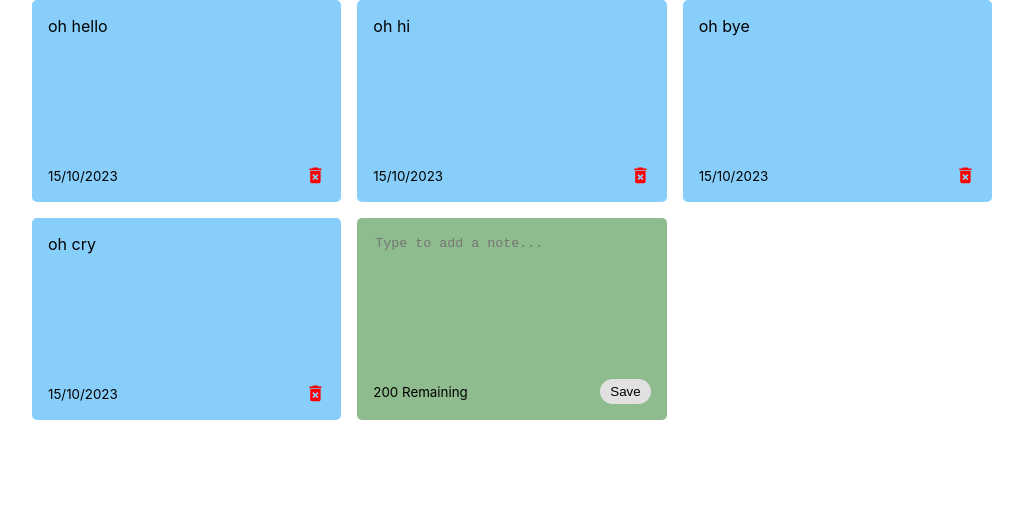
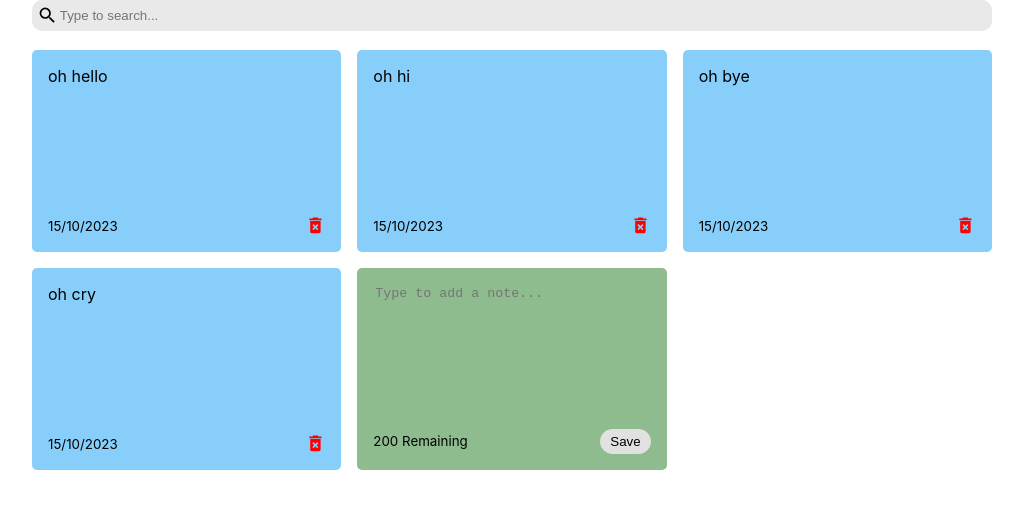
Before and after one commit to salizarana/react-notes, a React (Create React App) app: page / in a window 1280 px wide. Shown: the top 508 px of the page, without its empty margins (128-1151 px from the left). Built offline with nearby package versions, Linux system fonts and the light colour scheme.

Commit message:
Add search funtion.

```diff
--- a/src/App.js
+++ b/src/App.js
@@ -1,6 +1,7 @@
 import { useState } from "react";
 import { nanoid } from "nanoid";
 import NotesList from "./components/NotesList";
+import Search from "./components/Search";
 
 const App = () => {
   const [notes, setNotes] = useState([
@@ -26,6 +27,8 @@
     },
   ]);
 
+  const [searchText, setSearchText] = useState("");
+
   const addNote = (text) => {
     const date = new Date();
     const newNote = {
@@ -44,8 +47,11 @@
 
   return (
     <div className="container">
+      <Search handleSearchNote={setSearchText} />
       <NotesList
-        notes={notes}
+        notes={notes.filter((note) =>
+          note.text.toLowerCase().includes(searchText)
+        )}
         handleAddNote={addNote}
         handleDeleteNote={deleteNote}
       />
--- /dev/null
+++ b/src/components/Search.js
@@ -0,0 +1,17 @@
+import React from "react";
+import { MdSearch } from "react-icons/md";
+
+const Search = ({ handleSearchNote }) => {
+  return (
+    <div className="search">
+      <MdSearch className="search-icon" size="1.3em" />
+      <input
+        onChange={(event) => handleSearchNote(event.target.value)}
+        type="text"
+        placeholder="Type to search..."
+      />
+    </div>
+  );
+};
+
+export default Search;
--- a/src/index.css
+++ b/src/index.css
@@ -73,3 +73,21 @@
   cursor: pointer;
   color: red;
 }
+
+.search {
+  display: flex;
+  align-items: center;
+  background-color: rgb(233, 233, 233);
+  border-radius: 10px;
+  margin-bottom: 1.2rem;
+  padding: 5px;
+}
+
+.search input {
+  border: none;
+  background-color: rgb(233, 233, 233);
+}
+
+.search input:focus {
+  outline: none;
+}
```
